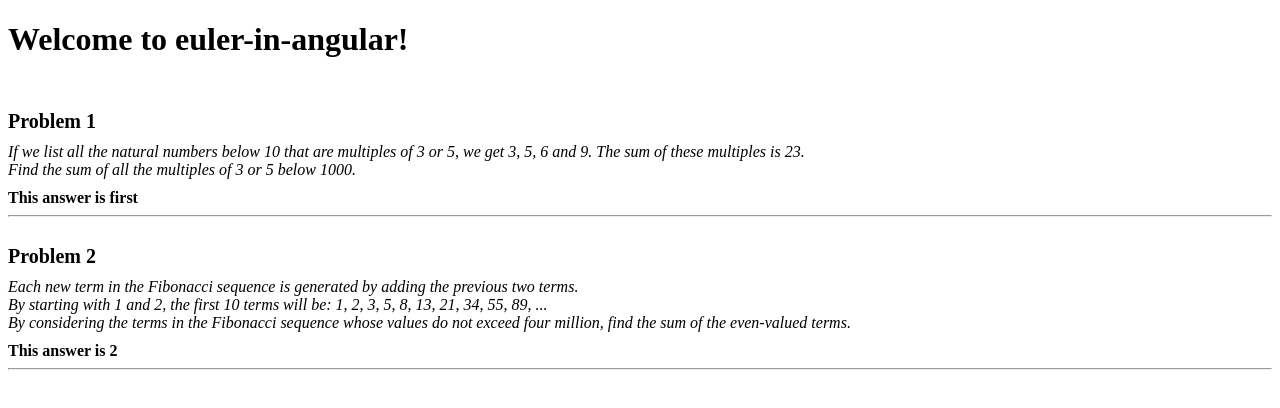
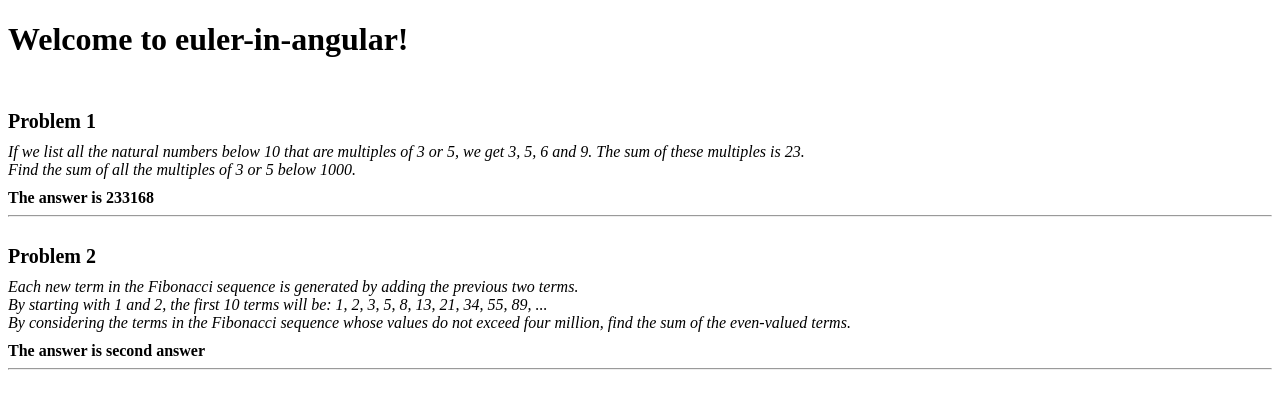
Before and after one commit to edwinvanderven/Euler-in-Angular, an Angular app: page / in a window 1280 px wide. Shown: the top 408 px of the page. Built offline with nearby package versions, Linux system fonts and the light colour scheme.

Commit message:
Refactored project setup and added the first problem & solution

```diff
--- a/src/app/app.component.html
+++ b/src/app/app.component.html
@@ -8,7 +8,7 @@
     <div class="problem-card">
       <div class="title">{{ problem.title }}</div>
       <div class="description">{{ problem.description }}</div>
-      <div class="answer">This answer is {{ getAnswer(problem.answer) }}</div>
+      <div class="answer">The answer is {{ problem.getAnswer() }}</div>
       <hr>
     </div>
   </div>
--- a/src/app/app.component.model.ts
+++ b/src/app/app.component.model.ts
@@ -1,21 +1,13 @@
+import { FirstProblem } from './problems/first-problem';
+import { SecondProblem } from './problems/second-problem';
+
 export interface IProblem {
   title: string;
   description: string;
-  answer: number;
+  getAnswer(): string;
 }
 
 export const PROBLEMS: IProblem[] = [
-  {
-    title: 'Problem 1',
-    description: 'If we list all the natural numbers below 10 that are multiples of 3 or 5, we get 3, 5, 6 and 9. The sum of these multiples is 23.' +
-                  '\nFind the sum of all the multiples of 3 or 5 below 1000.',
-    answer: 1
-  },
-  {
-    title: 'Problem 2',
-    description: 'Each new term in the Fibonacci sequence is generated by adding the previous two terms. ' +
-                  '\nBy starting with 1 and 2, the first 10 terms will be: 1, 2, 3, 5, 8, 13, 21, 34, 55, 89, ... ' +
-                  '\nBy considering the terms in the Fibonacci sequence whose values do not exceed four million, find the sum of the even-valued terms.',
-    answer: 2
-  }
+  new FirstProblem(),
+  new SecondProblem()
 ];
--- a/src/app/app.component.ts
+++ b/src/app/app.component.ts
@@ -6,26 +6,7 @@ import { PROBLEMS, IProblem } from './app.component.model';
   templateUrl: './app.component.html',
   styleUrls: ['./app.component.scss']
 })
-export class AppComponent implements OnInit {
+export class AppComponent {
   public title = 'euler-in-angular';
-  public problems: IProblem[];
-
-  ngOnInit() {
-    this.problems = PROBLEMS;
-  }
-
-  getAnswer(answer: number): string {
-    switch (answer) {
-      case 1:
-        return this.getAnswerFirstQuestion();
-      case 2:
-        return '2';
-      default:
-        return 'no answer found';
-    }
-  }
-
-  private getAnswerFirstQuestion(): string {
-    return 'first';
-  }
+  public problems: IProblem[] = PROBLEMS;
 }
--- /dev/null
+++ b/src/app/problems/first-problem.ts
@@ -0,0 +1,20 @@
+import { IProblem } from '../app.component.model';
+
+export class FirstProblem implements IProblem {
+  public title = 'Problem 1';
+  public description = 'If we list all the natural numbers below 10 that are multiples of 3 or 5, we get 3, 5, 6 and 9. The sum of these multiples is 23.' +
+                        '\nFind the sum of all the multiples of 3 or 5 below 1000.';
+
+  getAnswer(): string {
+    let result: number = 0;
+    const length = 1000;
+
+    for (let i = 1; i < length; i++) {
+      if (i % 3 === 0 || i % 5 === 0) {
+        result += i;
+      }
+    }
+
+    return result.toString();
+  }
+}
--- /dev/null
+++ b/src/app/problems/second-problem.ts
@@ -0,0 +1,12 @@
+import { IProblem } from '../app.component.model';
+
+export class SecondProblem implements IProblem{
+  public title = 'Problem 2';
+  public description = 'Each new term in the Fibonacci sequence is generated by adding the previous two terms. ' +
+                        '\nBy starting with 1 and 2, the first 10 terms will be: 1, 2, 3, 5, 8, 13, 21, 34, 55, 89, ... ' +
+                        '\nBy considering the terms in the Fibonacci sequence whose values do not exceed four million, find the sum of the even-valued terms.';
+
+  getAnswer(): string {
+    return 'second answer';
+  }
+}
```
Also changed, not shown: 2 other files (tests, documents, lock files or other folders).
